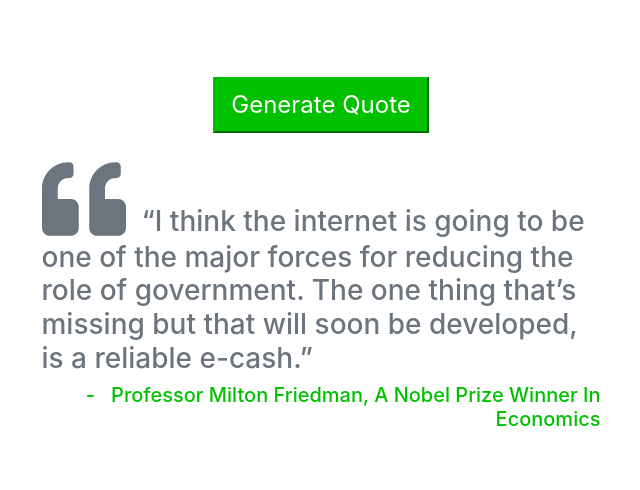
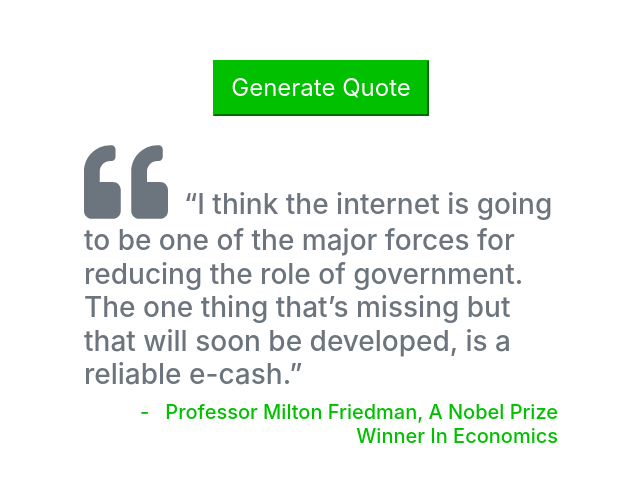
Before and after one commit to khny258/BTCQuotes, a plain HTML site: page index.html in a window 1280 px wide. Shown: the part 154-644 px from the top of the page, without its empty margins (319-959 px from the left). Drawn offline with Linux system fonts and the light colour scheme.

Commit message:
changed css around and added more Bitcoin quotes

```diff
--- a/css/main.css
+++ b/css/main.css
@@ -4,7 +4,12 @@
 
 body {
     background: white;
-    overflow: hidden;
+    .example::-webkit-scrollbar {
+        display: none;
+      }
+    .example {
+        -ms-overflow-style: none;
+      }
 }
 
 .quote-container {
--- a/index.html
+++ b/index.html
@@ -22,7 +22,7 @@
 
 <body>
 
-    <div class="conainer">
+    <div class="container">
         <div class="row max-height align-items-center">
             <div class="col-11 mx-auto col-md-6 quote-container p-5">
                 <button class="btn-outline-primary text-capitalize my-4 d-block mx-auto" id="generate-btn">generate quote</button>
--- a/js/app.js
+++ b/js/app.js
@@ -1,32 +1,47 @@
 //immediate invoked function expression
 (function() {
-  const quotes = [{
-      quote: "Bitcoin seems to be a very promising idea. I like the idea of basing security on the assumption that the CPU power of honest participants outweighs that of the attacker. It is a very modern notion that exploits the power of the long tail.",
-      author: "Hal Finney"
-  }, {
-      quote: "Bitcoin enables certain uses that are very unique. I think it offers possibilities that no other currency allows. For example the ability to spend a coin that only occurs when two separate parties agree to spend the coin; with a third party that couldn’t run away with the coin itself.",
-      author: "Pieter Wuille"
-  }, {
-      quote: "Bitcoin is a remarkable cryptographic achievement and the ability to create something that is not duplicable in the digital world has enormous value.",
-      author: "Eric Schmidt"
-  }, {
-      quote: "I really like Bitcoin. I own Bitcoins. It’s a store of value, a distributed ledger. It’s a great place to put assets, especially in places like Argentina with 40 percent inflation, where $1 today is worth 60 cents in a year, and a government’s currency does not hold value. It’s also a good investment vehicle if you have an appetite for risk. But it won’t be a currency until volatility slows down.",
-      author: "David Marcus (CEO of Paypal)"
-  }, {
-      quote: "It’s money 2.0, a huge huge huge deal.",
-      author: "Chamath Palihapitiya"
-  }, {
-      quote: "I do think Bitcoin is the first [encrypted money] that has the potential to do something like change the world.",
-      author: "Peter Thiel"
-  }];
+    const quotes=[ {
+        quote: "Bitcoin seems to be a very promising idea. I like the idea of basing security on the assumption that the CPU power of honest participants outweighs that of the attacker. It is a very modern notion that exploits the power of the long tail.", author: "Hal Finney"
+    }
+    , {
+        quote: "Bitcoin enables certain uses that are very unique. I think it offers possibilities that no other currency allows. For example the ability to spend a coin that only occurs when two separate parties agree to spend the coin; with a third party that couldn’t run away with the coin itself.", author: "Pieter Wuille"
+    }
+    , {
+        quote: "Bitcoin is a remarkable cryptographic achievement and the ability to create something that is not duplicable in the digital world has enormous value.", author: "Eric Schmidt"
+    }
+    , {
+        quote: "I really like Bitcoin. I own Bitcoins. It’s a store of value, a distributed ledger. It’s a great place to put assets, especially in places like Argentina with 40 percent inflation, where $1 today is worth 60 cents in a year, and a government’s currency does not hold value. It’s also a good investment vehicle if you have an appetite for risk. But it won’t be a currency until volatility slows down.", author: "David Marcus (CEO of Paypal)"
+    }
+    , {
+        quote: "It’s money 2.0, a huge huge huge deal.", author: "Chamath Palihapitiya"
+    }
+    , {
+        quote: "I do think Bitcoin is the first [encrypted money] that has the potential to do something like change the world.", author: "Peter Thiel"
+    }
+    , {
+        quote: "It’s gold for nerds.", author: "Stephen Colbert"
+    }
+    , {
+        quote: "EVERY informed person needs to know about Bitcoin because it might be one of the world’s most important developments.", author: "Leon Louw, two-time Nobel Peace Prize nominee"
+    }
+    , {
+        quote: "The Federal Reserve simply does not have authority to supervise or regulate bitcoin in any way.", author: "Janet Yellen, Chair of the US Federal Reserve"
+    }
+    , {
+        quote: "Bitcoin, and the ideas behind it, will be a disrupter to the traditional notions of currency. In the end, currency will be better for it.", author: "Edmund Moy, 38th Director of the United States Mint"
+    }
+    , {
+        quote: "Bitcoin may be the TCP/IP of money.", author: "Paul Buchheit, Creator of Gmail"
+    }
+    ];
+    const btn=document.getElementById("generate-btn");
+    btn.addEventListener("click", function() {
+        let random=Math.floor(Math.random() * quotes.length);
+        console.log(random);
+        document.getElementById("quote").textContent=quotes[random].quote;
+        document.querySelector(".author").textContent=quotes[random].author;
+    }
+    );
+}
 
-  const btn = document.getElementById("generate-btn");
-
-  btn.addEventListener("click", function() {
-      let random = Math.floor(Math.random() * quotes.length);
-      console.log(random);
-
-      document.getElementById("quote").textContent = quotes[random].quote;
-      document.querySelector(".author").textContent = quotes[random].author;
-  });
-})();
+)();
```
